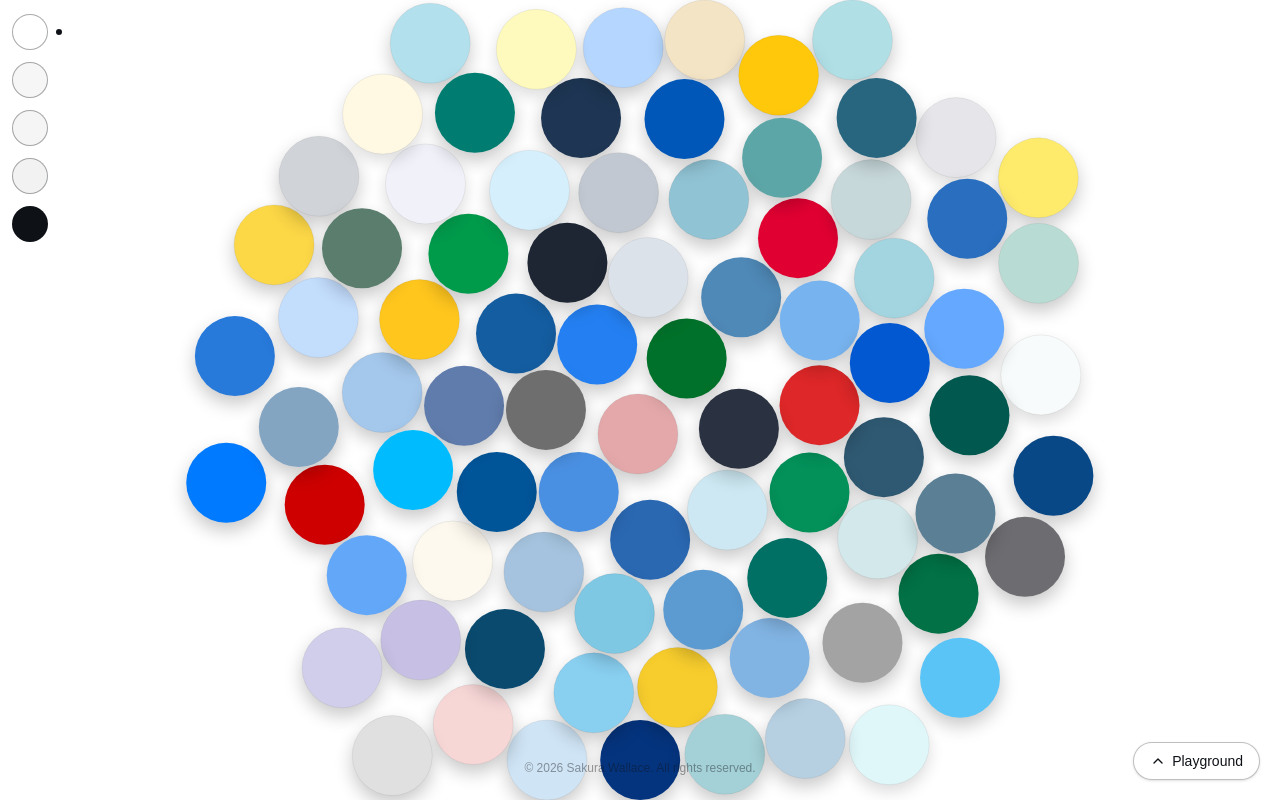
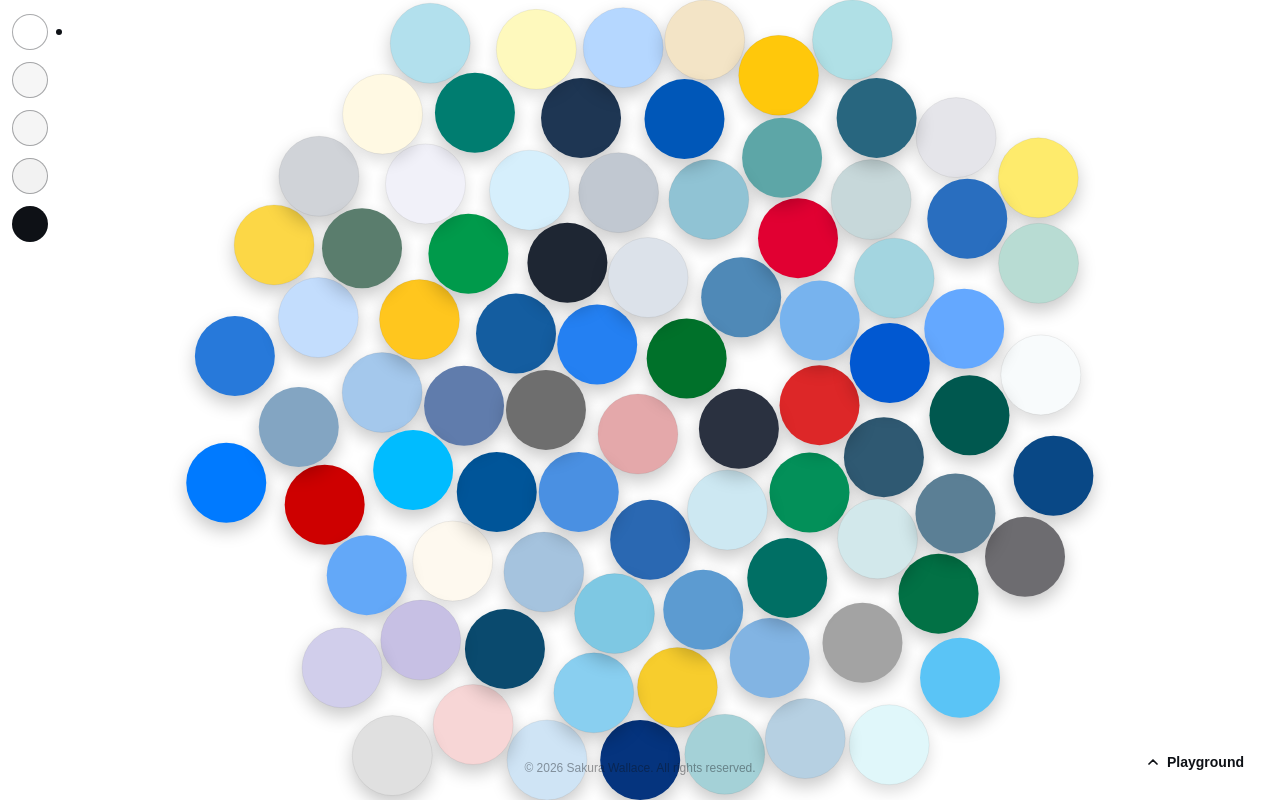
Before and after one commit to o6o6ooo/colour-bubbles, a Next.js app: page / in a window 1280 px wide. Built offline with nearby package versions, Linux system fonts and the light colour scheme.

Commit message:
ui: Simplify the playground toggle and strengthen its chevron

```diff
--- a/src/app/components/ColourPlayground.tsx
+++ b/src/app/components/ColourPlayground.tsx
@@ -81,10 +81,10 @@ export default function ColourPlayground({ open, onToggle, selected, basicColour
       type="button"
       aria-expanded={open}
       aria-controls="colour-playground"
-      className="inline-flex items-center gap-1.5 rounded-full border border-black/25 bg-white px-4 py-2 text-sm font-medium text-[#0E1116] shadow-sm sm:aria-expanded:ml-2.5"
+      className="inline-flex items-center gap-1.5 px-4 py-2 text-sm font-semibold text-foreground sm:aria-expanded:ml-2.5"
       onClick={togglePlayground}
     >
-      <ChevronDown size={16} aria-hidden="true" className={open ? "rotate-180 sm:rotate-0" : "sm:rotate-180"} />
+      <ChevronDown size={16} strokeWidth={2.5} aria-hidden="true" className={open ? "rotate-180 sm:rotate-0" : "sm:rotate-180"} />
       Playground
     </button>
   );
```
